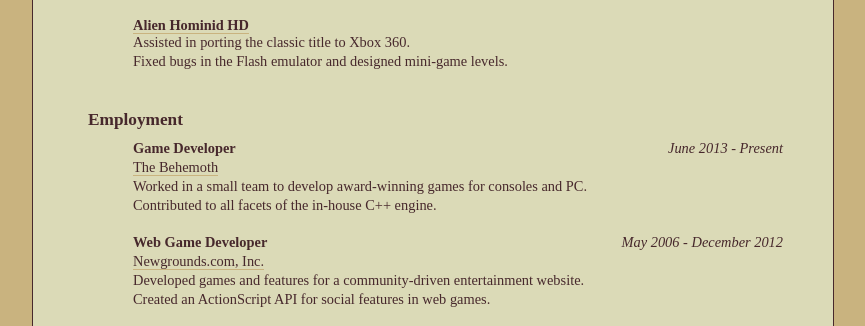
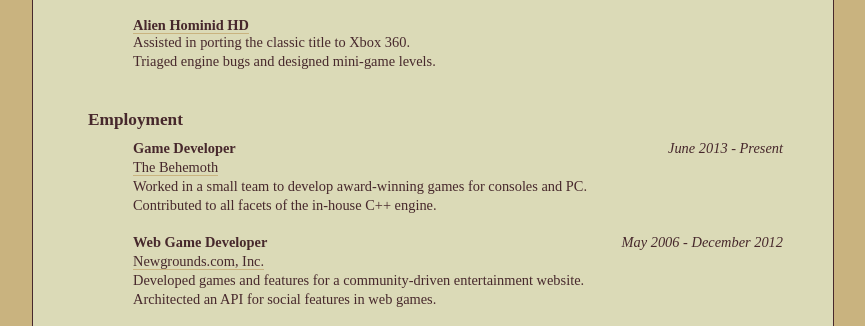
Before and after one commit to Herschel/herschel.github.io, a plain HTML site: page index.html in a window 1280 px wide. Shown: the part 474-800 px from the top of the page, without its empty margins (207-1072 px from the left). Drawn offline with Linux system fonts and the light colour scheme; a web font is replaced by a local one.

Commit message:
Update resume

```diff
--- a/index.html
+++ b/index.html
@@ -1,6 +1,7 @@
 <!DOCTYPE html>
 
 <html lang="en">
+
 <head>
 	<meta charset="UTF-8">
 	<title>Michael R. Welsh – Software developer</title>
@@ -10,6 +11,7 @@
 	<link href="resume.css" rel="stylesheet" type="text/css" media="all">
 	<link href='https://fonts.googleapis.com/css?family=Cantata+One' rel='stylesheet' type='text/css'>
 </head>
+
 <body>
 	<header>
 		<h1>Michael R. Welsh</h1>
@@ -56,7 +58,7 @@
 				<li>
 					<h3><a href="http://www.alienhominid.com/">Alien Hominid HD</a></h3>
 					<p>Assisted in porting the classic title to Xbox 360.</p>
-						<p>Fixed bugs in the Flash emulator and designed mini-game levels.</p>
+					<p>Triaged engine bugs and designed mini-game levels.</p>
 				</li>
 			</ul>
 		</section>
@@ -77,7 +79,7 @@
 					<p class="date">May 2006 - December 2012</p>
 					<p class="company"><a href="http://www.newgrounds.com">Newgrounds.com, Inc.</a></p>
 					<p>Developed games and features for a community-driven entertainment website.</p>
-						<p>Created an ActionScript API for social features in web games.</p>
+					<p>Architected an API for social features in web games.</p>
 				</li>
 			</ul>
 		</section>
@@ -112,7 +114,8 @@
 			<h2>Hobbies</h2>
 			<ul>
 				<li>
-						<h3><a href="https://www.twitch.tv/sdpinball/clip/StrangeNastyGarageStrawBeary">Competitive pinball</a></h3>
+					<h3><a href="https://www.twitch.tv/sdpinball/clip/StrangeNastyGarageStrawBeary">Competitive
+							pinball</a></h3>
 					<p>Ranked top 1000 in the IFPA world pinball rankings.</p>
 					<p>Developed software for pinball streaming on the San Diego Pinball Twitch channel.</p>
 				</li>
@@ -141,4 +144,5 @@
 	<footer>
 	</footer>
 </body>
+
 </html>
```
Lines whose indentation alone changed are shown as unchanged.
